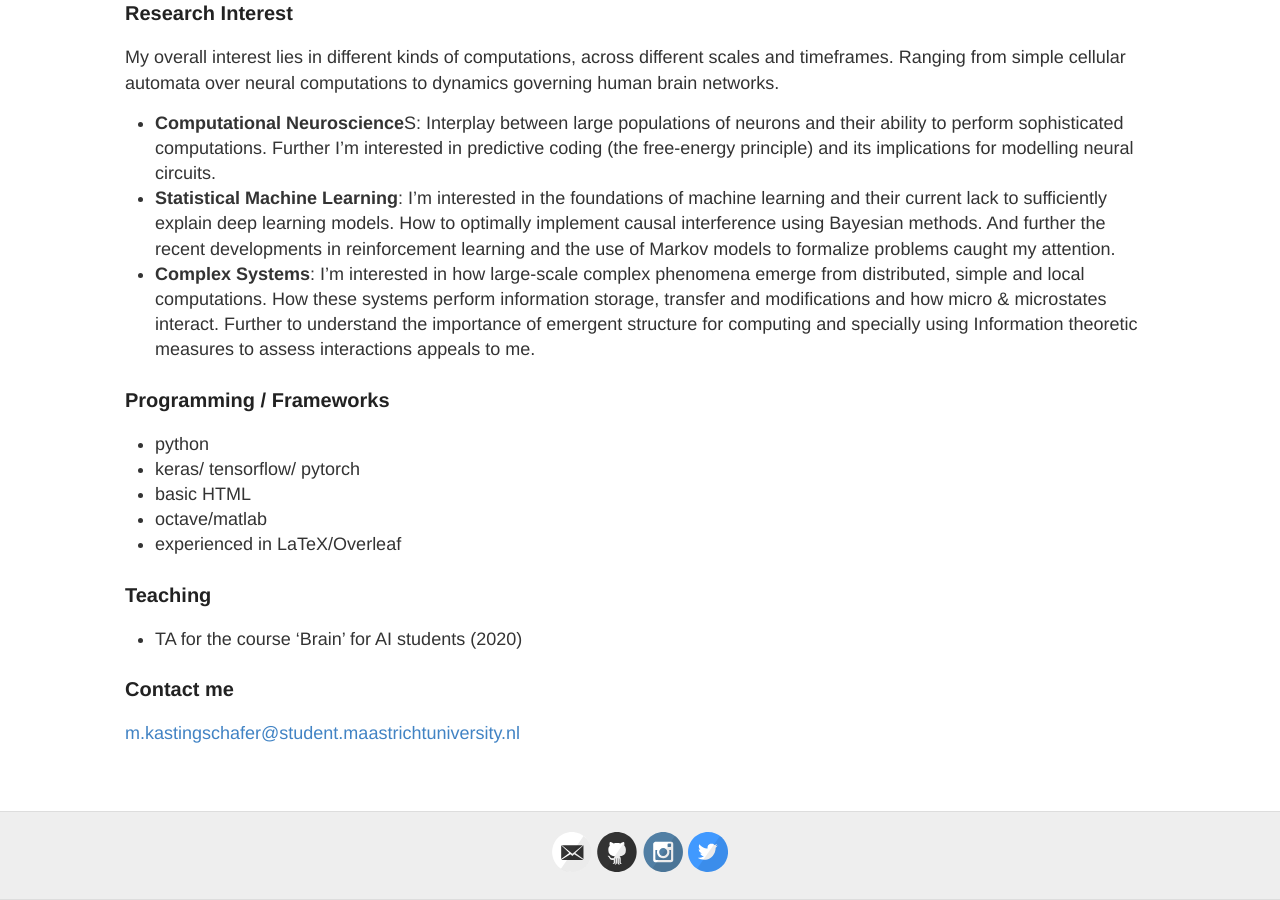
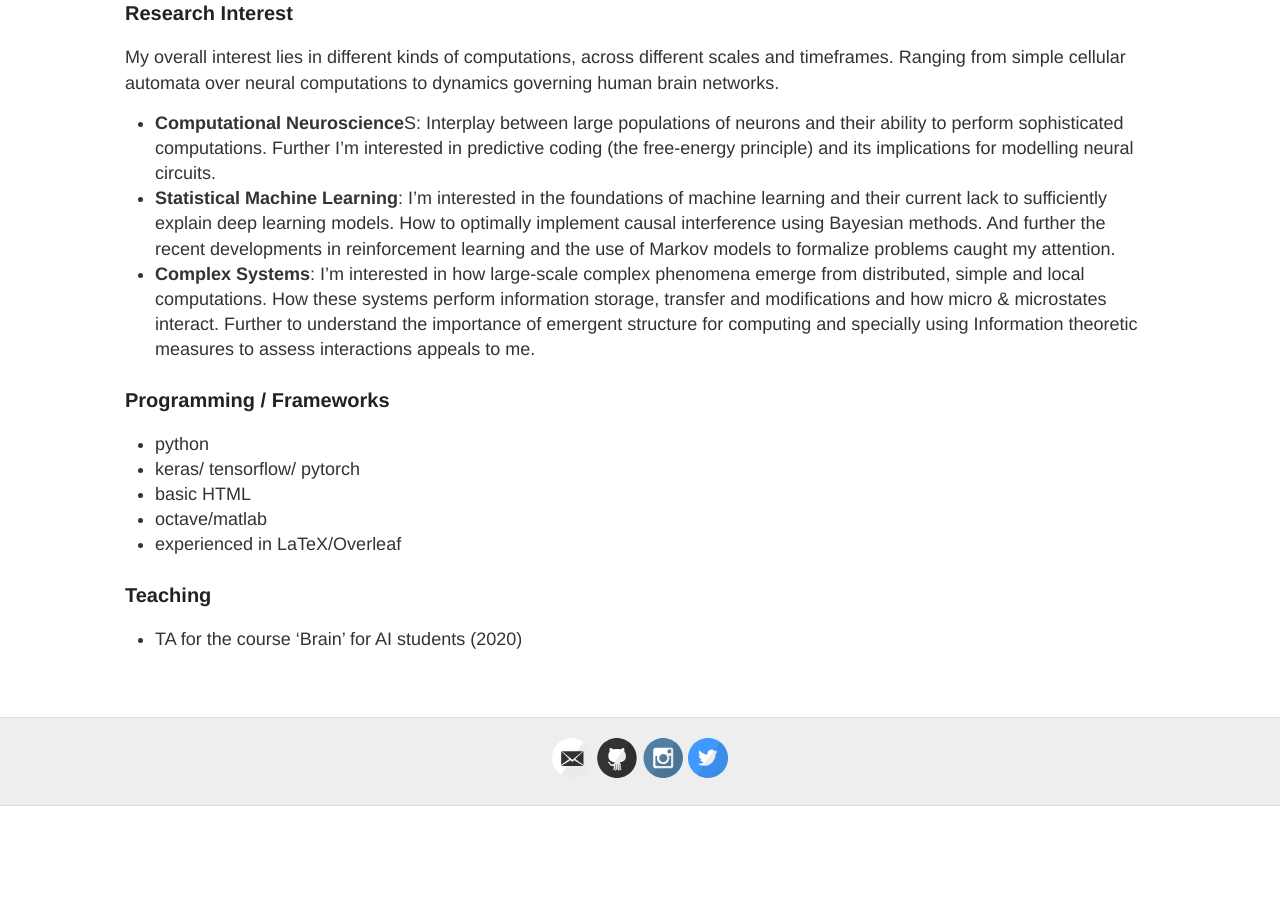
Before and after one commit to Mariusmarten/mariusmarten.github.io, a Jekyll site: the page built from about.md, in a window 1280 px wide and 900 px high, scrolled down 1616 px. Built offline with Jekyll 4.4.1, drawn with Linux system fonts in a browser that asks for light colours; after the commit the page ends 2422 px from its top, so only the background shows below that.

Commit message:
Update about.md

```diff
--- a/about.md
+++ b/about.md
@@ -65,7 +65,3 @@ My overall interest lies in different kinds of computations, across different sc
 
 ### Teaching
   - TA for the course 'Brain' for AI students (2020)
-
-
-### Contact me
-[m.kastingschafer@student.maastrichtuniversity.nl](mailto:m.kastingschafer@student.maastrichtuniversity.nl)
```
